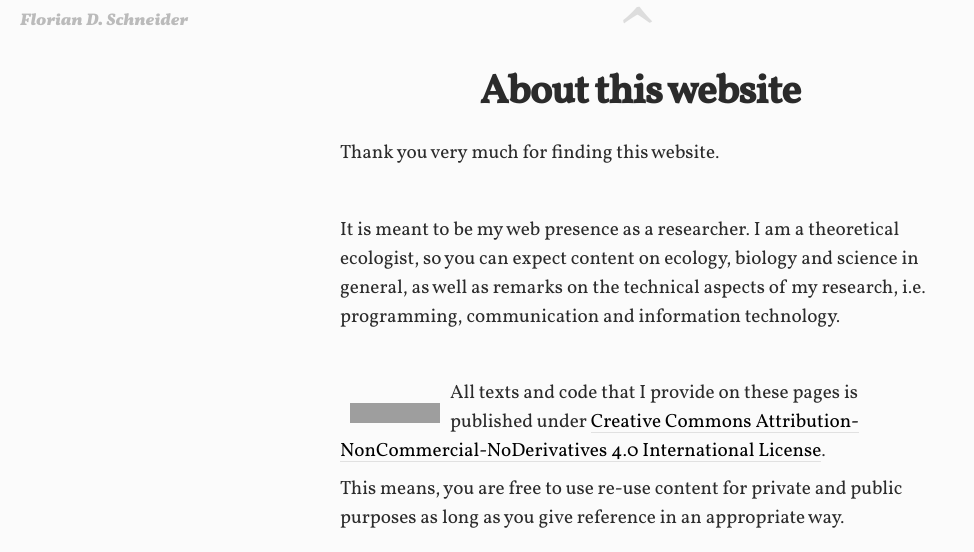
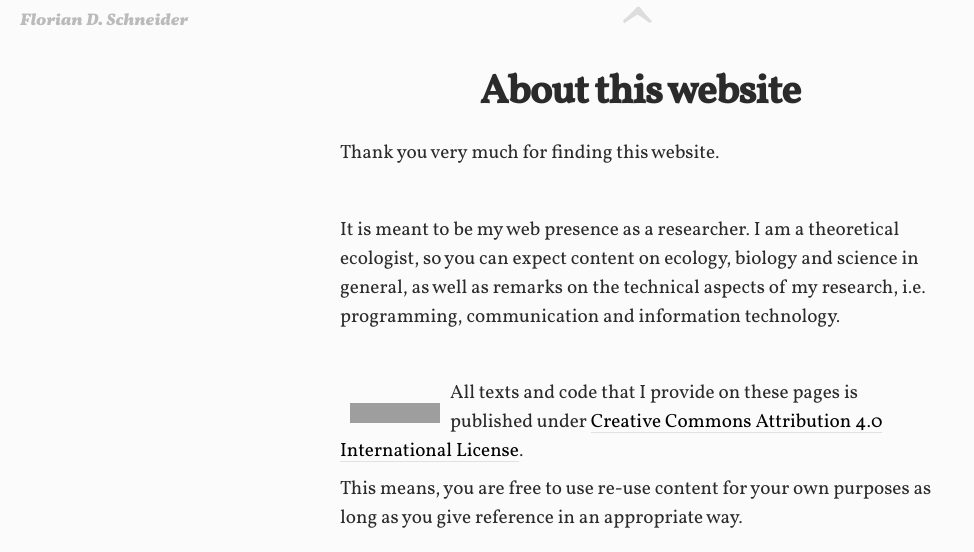
Before and after one commit to fdschneider/oldwebsite, a Jekyll site: the page built from about.md, in a window 1280 px wide and 1279 px high, cut to the strip 0-552 px from the top of the window. Shown: the whole strip, without its empty margins (0-974 px from the left). Built offline with Jekyll 4.4.1, drawn with Linux system fonts in a browser that asks for light colours; some of the changed text lies outside the part shown; grey boxes are pictures that could not be loaded.

Commit message:
change license to cc by int 4.0

```diff
--- a/_includes/footer.html
+++ b/_includes/footer.html
@@ -1,7 +1,7 @@
 
 	<div id="footer">
         <p style = "margin-top: 20px">
-		  <a rel="license" href="http://creativecommons.org/licenses/by-nc-nd/4.0/">license: cc by-nc-nd 4.0</a>
+		  <a rel="license" href="http://creativecommons.org/licenses/by/4.0/">license: cc by 4.0</a>
 		  | <a href="{{ BASE_PATH }}/about.html">about</a>
       | <a href="{{ BASE_PATH }}/feed.xml"> rss/atom feed </a>
 			| <a href='mailto:florian.schneider@univ-montp2.fr'>contact</a>
--- a/about.md
+++ b/about.md
@@ -11,12 +11,11 @@ It is meant to be my web presence as a researcher. I am a theoretical ecologist,
 
 <br>
 
-<a rel="license" href="http://creativecommons.org/licenses/by-nc-nd/4.0/"><img alt="Creative Commons License" style="border-width:10; float:left;  padding: 10px 10px" src="http://i.creativecommons.org/l/by-nc-nd/4.0/88x31.png" /></a>
+<a rel="license" href="http://creativecommons.org/licenses/by/4.0/"><img alt="Creative Commons License" style="border-width:10; float:left;  padding: 10px 10px" src="http://i.creativecommons.org/l/by/4.0/88x31.png" /></a>
 
-All texts and code that I provide on these pages is published under [Creative Commons Attribution-NonCommercial-NoDerivatives 4.0 International License](http://creativecommons.org/licenses/by-nc-nd/4.0/).
+All texts and code that I provide on these pages is published under [Creative Commons Attribution 4.0 International License](http://creativecommons.org/licenses/by/4.0/).
 
-
-This means, you are free to use re-use content for private and public purposes as long as you give reference in an appropriate way.
+This means, you are free to use re-use content for your own purposes as long as you give reference in an appropriate way.
 
 <br>
 <a href="http://scripts.sil.org/OFL_web"> <img alt="Open Font License" style="border-width:10; padding: 10px 10px; float:right" src="http://scripts.sil.org/cms/sites/nrsi/media/OFL_logo_rect_color.png" /></a>
```
